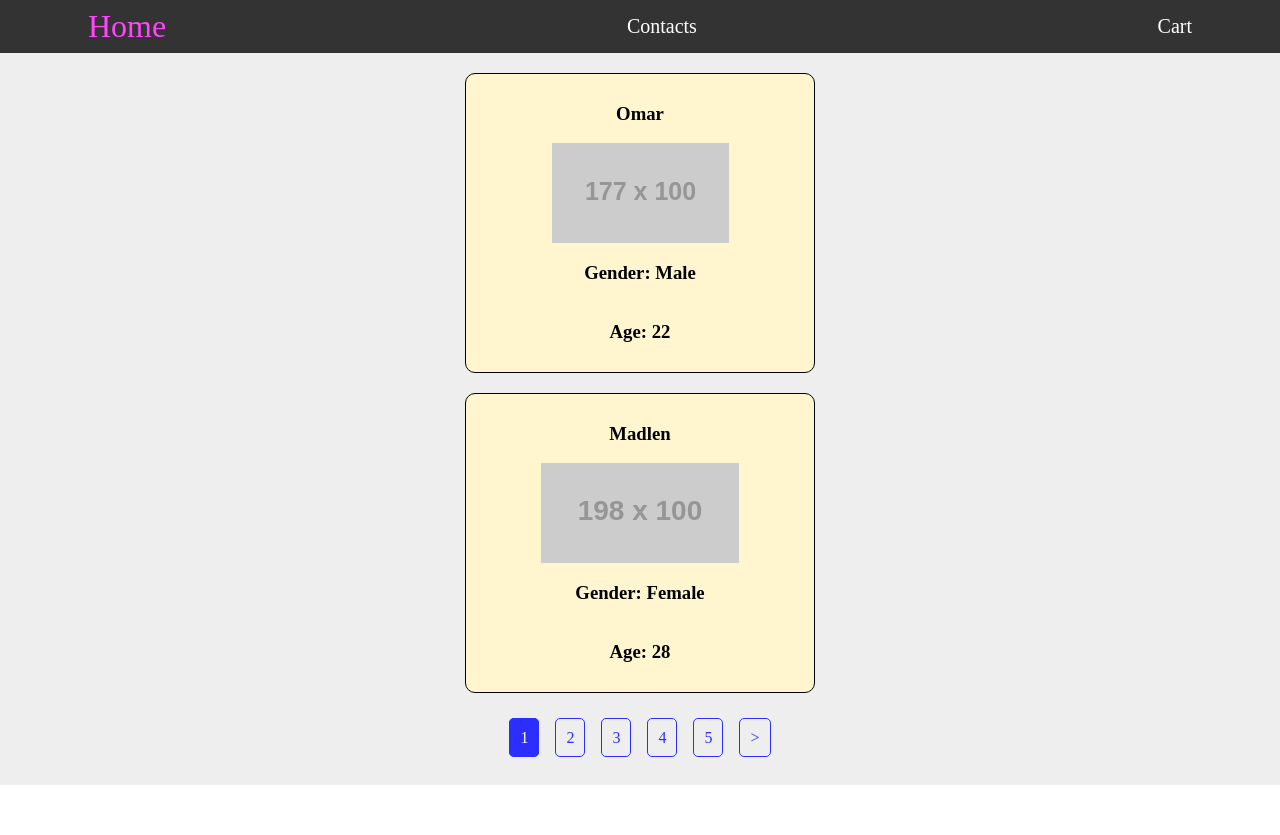
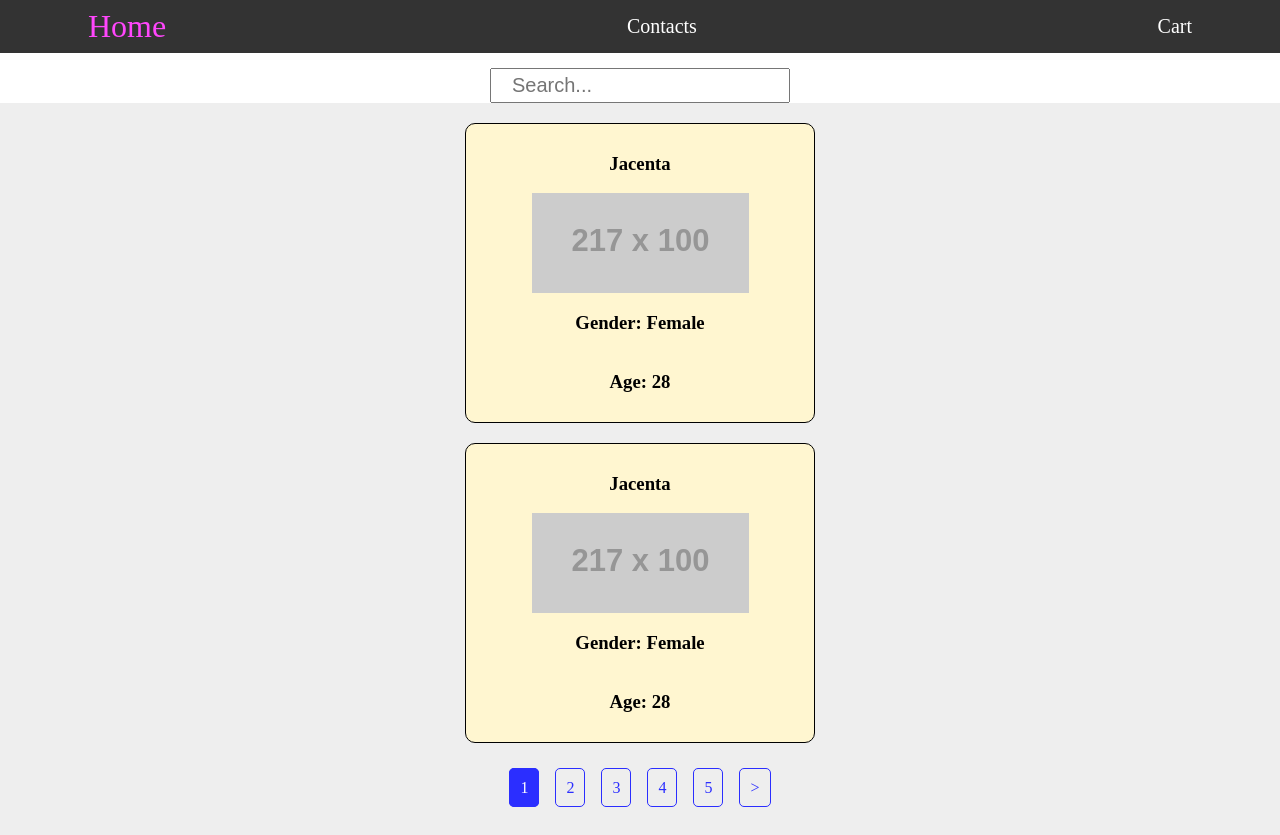
Before and after one commit to vanGit1/pro, a React (Vite) app: page / in a window 1280 px wide. Before the commit the page ends 800 px from the top, so only its background shows below. Built offline with nearby package versions, Linux system fonts and the light colour scheme.

Commit message:
add search

```diff
--- a/src/App.jsx
+++ b/src/App.jsx
@@ -3,7 +3,7 @@ import { useState } from 'react';
 
 import JSONdata from './MOCK_DATA_IMG.json';
 
-import './App.css';
+import './App.scss';
 import Contacts from './pages/Contacts';
 import Home from './pages/Home';
 import ErrorPage from './pages/ErrorPage';
@@ -11,21 +11,39 @@ import Cart from './pages/Cart';
 import Navbar from './Components/Navbar';
 
 function App() {
-
 	const [users, setUsers] = useState(JSONdata.slice(0, 10));
 	const [pageNumber, setPageNumber] = useState(0);
+
 	const [openModal, setOpenModal] = useState(false);
+
+	const [search, setSearch] = useState('');
 
 	const [cartItems, setCartItems] = useState([]);
 
 	const usersPerPage = 2;
 	const pageVisited = pageNumber * usersPerPage;
 	const [saveData, setSaveData] = useState('');
+	const [pageCount, setPageCount] = useState(
+		Math.ceil(users.length / usersPerPage)
+	);
 
-	const displayUsers = users
-		.slice(pageVisited, pageVisited + usersPerPage)
+	const displayUsers = () => {
+		let temp = users.filter(val => {
+			if (search == '') {
+				return val;
+			} else if (val.firstName.toLowerCase().includes(search.toLowerCase())) {
+				return val;
+			}
+		});
+		console.log(temp, pageVisited, pageVisited + usersPerPage);
+		let Element = [];
+		temp
+			.slice(
+				pageVisited > temp.length ? 0 : pageVisited,
+				pageVisited + usersPerPage
+			)
 			.map((user, index) => {
-			return (
+				Element.push(
 					<div
 						onClick={() => {
 							setOpenModal(true);
@@ -41,13 +59,17 @@ function App() {
 					</div>
 				);
 			});
+		setPageCount(Math.ceil(temp.length / usersPerPage));
+
+		return Element;
+	};
 
 	//? add ITEM to cart
-	const onAddToCart = (user) => {
+	const onAddToCart = user => {
 		setCartItems(prev => [...prev, user]);
 	};
 
-	const pageCount = Math.ceil(users.length / usersPerPage);
+	// const pageCount = Math.ceil(users.length / usersPerPage);
 	const changePage = ({ selected }) => {
 		setPageNumber(selected);
 	};
@@ -55,6 +77,16 @@ function App() {
 	return (
 		<>
 			<Navbar />
+			<div className="search_container">
+				<input
+					type="text"
+					placeholder="Search..."
+					onChange={event => {
+						setSearch(event.target.value);
+						setPageNumber(0);
+					}}
+				></input>
+			</div>
 			<div className="container">
 				<Routes>
 					<Route
--- a/src/App.css
+++ b/src/App.scss
@@ -19,3 +19,16 @@
 	margin: 20px;
 	cursor: pointer;
 }
+.search_container {
+	display: flex;
+	justify-content: center;
+	align-items: center;
+
+	input {
+		margin-top: 15px;
+		width: 300px;
+		height: 35px;
+		font-size: 20px;
+		padding-left: 20px;
+	}
+}
--- a/src/Components/Pagination.jsx
+++ b/src/Components/Pagination.jsx
@@ -5,7 +5,7 @@ import './Pagination.scss';
 const Pagination = ({ pageCount, displayUsers, changePage }) => {
 	return (
 		<div className="App">
-			<div>{displayUsers}</div>
+			<div>{displayUsers()}</div>
 			<ReactPaginate
 				previousLabel={'<'}
 				nextLabel={'>'}
--- a/src/MOCK_DATA_IMG.json
+++ b/src/MOCK_DATA_IMG.json
@@ -1,4 +1,8 @@
 [
+  {"firstName":"Jacenta","gender":"Female","image":"http://dummyimage.com/217x100.png/5fa2dd/ffffff","age":28},
+{"firstName":"Jacenta","gender":"Female","image":"http://dummyimage.com/217x100.png/5fa2dd/ffffff","age":28},
+{"firstName":"Jacenta","gender":"Female","image":"http://dummyimage.com/217x100.png/5fa2dd/ffffff","age":28},
+{"firstName":"Jacenta","gender":"Female","image":"http://dummyimage.com/217x100.png/5fa2dd/ffffff","age":28},
 {"firstName":"Omar","gender":"Male","image":"http://dummyimage.com/177x100.png/5fa2dd/ffffff","age":22},
 {"firstName":"Madlen","gender":"Female","image":"http://dummyimage.com/198x100.png/cc0000/ffffff","age":28},
 {"firstName":"Mandy","gender":"Female","image":"http://dummyimage.com/102x100.png/dddddd/000000","age":39},
@@ -8,6 +12,9 @@
 {"firstName":"Joli","gender":"Female","image":"http://dummyimage.com/197x100.png/cc0000/ffffff","age":27},
 {"firstName":"Ario","gender":"Male","image":"http://dummyimage.com/112x100.png/cc0000/ffffff","age":23},
 {"firstName":"Walther","gender":"Non-binary","image":"http://dummyimage.com/147x100.png/ff4444/ffffff","age":32},
+{"firstName":"Jacenta","gender":"Female","image":"http://dummyimage.com/217x100.png/5fa2dd/ffffff","age":28},
+{"firstName":"Jacenta","gender":"Female","image":"http://dummyimage.com/217x100.png/5fa2dd/ffffff","age":28},
+{"firstName":"Jacenta","gender":"Female","image":"http://dummyimage.com/217x100.png/5fa2dd/ffffff","age":28},
 {"firstName":"Jacenta","gender":"Female","image":"http://dummyimage.com/217x100.png/5fa2dd/ffffff","age":28},
 {"firstName":"Jeff","gender":"Male","image":"http://dummyimage.com/100x100.png/dddddd/000000","age":34},
 {"firstName":"Lacey","gender":"Female","image":"http://dummyimage.com/154x100.png/ff4444/ffffff","age":29},
--- a/src/pages/Cart.scss
+++ b/src/pages/Cart.scss
@@ -8,7 +8,7 @@
 	align-items: center;
 	flex-direction: column;
 	width: 300px;
-	height: 300px;
+	height: 200px;
 	margin: 30px;
 	// cursor: pointer;
 }
--- a/src/pages/Home.jsx
+++ b/src/pages/Home.jsx
@@ -1,5 +1,6 @@
 import Modal from '../Components/Modal';
 import Pagination from '../Components/Pagination';
+import './Home.scss'
 
 const Home = ({
 	openModal,
@@ -8,7 +9,7 @@ const Home = ({
 	changePage,
 	setOpenModal,
 	saveData,
-	onAddToCart
+	onAddToCart,
 }) => {
 	return (
 		<>
```
Also changed, not shown: src/pages/Home.scss (added, +13 -0 lines). Lines whose indentation alone changed are shown as unchanged.
